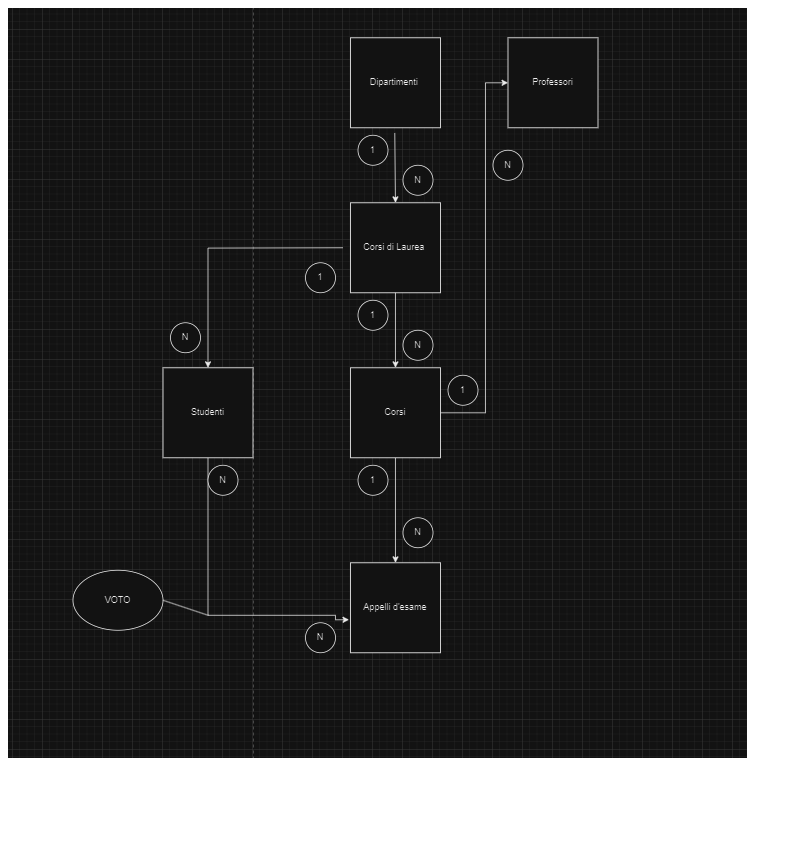
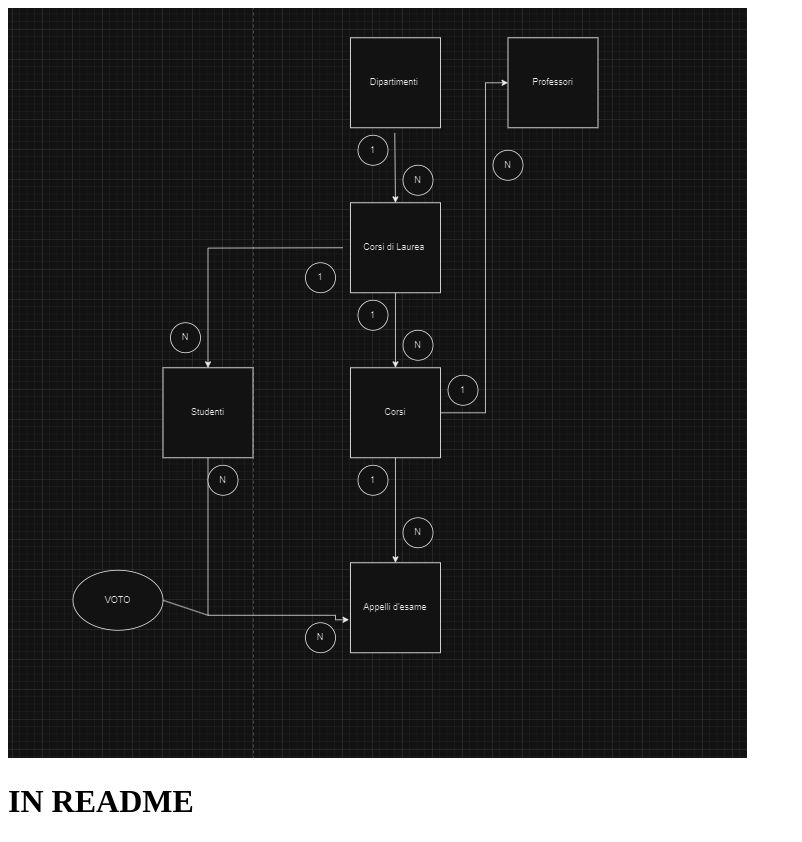
Before and after one commit to DarioOliviero24/db-university, a plain HTML site: page index.html in a window 1280 px wide. Shown: the whole page, without its empty margins (0-802 px from the left). Before the commit the page ends 800 px from the top, so only its background shows below. Drawn offline with Linux system fonts and the light colour scheme.

Commit message:
svolgimente esercizio 7 ottobre

```diff
--- a/index.html
+++ b/index.html
@@ -6,6 +6,10 @@
     <title>DB-UNIVERITY</title>
 </head>
 <body>
+    <!--ESERCIZIO DI VENERDI 4 OTTOBRE-->
     <img src="/img/img2.png" alt="img">
+
+    <!--ESERCIZIO DI LUNEDI 7 OTTOBRE-->
+    <h1>IN README</h1>
 </body>
 </html>
```
Also changed, not shown: 1 other file.
